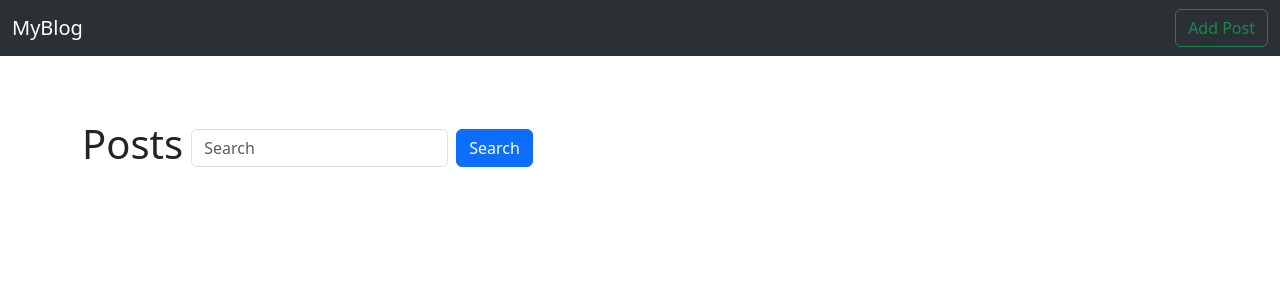
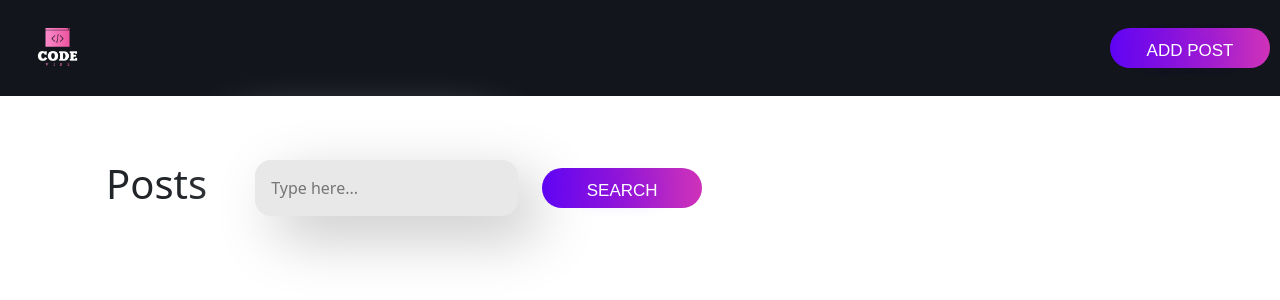
Before and after one commit to abdulrahim-ramadan/Simple-Blog-Webseite, a Django app: page /blog/ in a window 1280 px wide. Shown: the top 300 px of the page. Run offline with Django 5.2, Linux system fonts and the light colour scheme; data that the repository does not hold is empty; some libraries are stand-ins or nearby versions.

Commit message:
Upadte Frontend

```diff
--- a/blog/templates/blog/post_detail.html
+++ b/blog/templates/blog/post_detail.html
@@ -33,7 +33,7 @@
             {% endif %}
         </div>
         <div  class="d-flex py-3">
-                <a href="/blog/{{post.id}}/comment" class="btn btn btn-primary">Add Comment</a>
+                <a href="/blog/{{post.id}}/comment " class="button">Add Comment</a>
             </div>
         </div>
     </div>
--- a/blog/templates/blog/post_form.html
+++ b/blog/templates/blog/post_form.html
@@ -12,8 +12,9 @@
                     <form method="post" enctype="multipart/form-data">
                         {% csrf_token %}
 
-                        {% bootstrap_form form %}
-                        {% bootstrap_button button_type="submit" content="Add" %}
+                        {{ form.as_p }}
+
+                        <button type="submit" class="button">Add</button>
                     </form>
                 </div>
         </div>
--- a/blog/templates/blog/post_list.html
+++ b/blog/templates/blog/post_list.html
@@ -4,31 +4,46 @@
 {% block body %}
 <div class="container my-5">
     <div class="d-flex align-items-center">
-        <h1 class="py-3">Posts</h1>
+        <h1 class="py-3 px-4">Posts</h1>
         <form method="GET" class="form-inline d-flex align-items-center">
-            <div class="form-group has-search mx-2">
-                <span class="fa fa-search form-control-feedback"></span>
-                <input type="search" name="q" class="form-control" placeholder="Search" value="{{ request.GET.q }}">
+            <div class="mx-3 py-3 px-2">
+                <input type="search" name="q" class="input" placeholder="Type here..." value="{{ request.GET.q }}">
             </div>
-            <button type="submit" class="btn btn-primary">Search</button>
+            <button type="submit" class="button">Search</button>
             {% if request.GET.q %}
-                <a href="/blog" class="mx-2 btn btn-secondary ml-2">Reset</a>
+                <a href="/blog" class="buttonml-2 button px-3">Reset</a>
             {% endif %}
         </form>
     </div>
-        <div class="row">
+
             {% for item in post_list %}
-                <div class="col-lg-3">
-                    <div class="card" >
-                        <img src="{{item.image.url}}" class="card-img-top" alt="...">
-                        <div class="card-body">
-                        <h5 class="card-title">{{item.title}}</h5>
-                        <a href="/blog/{{item.id}}" class="btn btn-primary">details</a>
+            <main>
+                <section class="cards py-3">
+                    <div class="card">
+                        <div class="card-image">
+                            <img src="{{item.image.url}}" />
+                        </div>
+                        <div class="card-text">
+                            <h2>{{item.title}}</h2>
+                            <p>{{item.content|safe}}</p>
+                        </div>
+                        <div class="card-inner">
+                            <a href="/blog/{{item.id}}" class="button">details</a>
+                            <i class="fa fa-thumbs-o-up fa-lg" aria-hidden="true"></i>
                         </div>
                     </div>
-                </div>
+            </section>
+
+            </main>
             {% endfor %}
         </div>
     </div>
 
+
+
+
+
+
+
+
     {% endblock body %}
--- /dev/null
+++ b/static/css/style.css
@@ -0,0 +1,151 @@
+.nav-content {
+  display: inline-block;
+  align-items: center;
+  background: #12151c;
+  font-family: "Poppins", sans-serif;
+  width: 100%;
+}
+.nav-logo {
+  position: relative;
+  display: inline-block;
+  justify-content: center;
+}
+
+.nav-logo img {
+  width: 95px;
+}
+.menu-list {
+  position: relative;
+  display: inline-block;
+  min-width: 300px;
+  text-align: right;
+  right: 5px;
+  height: 120px;
+  /* float: right; */
+}
+.menu-list ul#menu {
+  position: relative;
+  width: auto;
+  display: flex;
+  align-items: center;
+  justify-content: center;
+  height: 95px;
+}
+#menu li {
+  list-style: none;
+  padding: 10px 10px;
+  margin: 0 0.3vh;
+}
+#menu li a {
+color: white;
+text-decoration: none;
+text-transform: uppercase;
+font-weight: 600;
+}
+
+
+/* btn */
+
+.button {
+  height: 40px;
+  width: 160px;
+  margin: auto;
+  align-items: center;
+  border-radius: 50px;
+  border: none;
+  text-align: center;
+  color: transparent;
+  text-shadow: 0 0 0 rgb(255, 255, 255);
+  font-size: 17px;
+  font-weight: 500;
+  text-transform: uppercase;
+  text-decoration: none;
+  box-sizing: border-box;
+  cursor: pointer;
+  transition: transform 50ms ease;
+  background: linear-gradient(90deg, #5f03f4, #f441a5, #b81fff, #5f03f4);
+  color: #ffffff;
+  text-shadow: rgba(140, 0, 255, 0.9) 0px 0px 20px;
+  background-size: 400%;
+  display: block;
+  margin-right: auto;
+  margin-left: auto;
+  font-family: "Montserrat", sans-serif;
+
+}
+
+.button:hover {
+  -webkit-box-shadow: 0px 0px 15px 0px rgba(155, 0, 194, 0.9);
+  -moz-box-shadow: 0px 0px 15px 0px rgba(155, 0, 194, 0.9);
+  box-shadow: 0px 0px 15px 0px rgba(155, 0, 194, 0.9);
+  animation: animate 8s ease infinite;
+  transition: box-shadow, 0.4s;
+  border: none;
+  font-size: 19px;
+  transform: scale(1.05, 1.05);
+  background: linear-gradient(90deg, #5f03f4, #f441a5, #b81fff, #5f03f4);
+  background-size: 400%;
+  animation: animate 7s cubic-bezier(0.75, 0.75, 0.75, 0.75) infinite,
+}
+
+.button:hover:before {
+  filter: blur(20px);
+  opacity: 1;
+  animation: animate 8s linear infinite;
+}
+
+@keyframes animate {
+  0% {
+    background-position: 0%;
+  }
+
+  100% {
+    background-position: 400%;
+  }
+}
+
+
+
+.nav-content {
+  display: flex;
+  justify-content: space-between;
+  align-items: center;
+  padding: 10px;
+}
+
+.button-container {
+  margin-left: auto;
+}
+
+.button {
+  text-decoration: none;
+  padding: 10px 15px;
+  background-color: #3498db;
+  color: #fff;
+  border: none;
+  cursor: pointer;
+}
+
+.button a {
+  color: inherit;
+  text-decoration: none;
+}
+ /* search bar */
+
+ .input {
+  border: none;
+  padding: 1rem;
+  border-radius: 1rem;
+  background: #e8e8e8;
+  box-shadow: 20px 20px 60px #c5c5c5,
+     -20px -20px 60px #ffffff;
+  transition: 0.3s;
+ }
+
+ .input:focus {
+  outline-color: #e8e8e8;
+  background: #e8e8e8;
+  box-shadow: inset 20px 20px 60px #c5c5c5,
+     inset -20px -20px 60px #ffffff;
+  transition: 0.3s;
+ }
--- a/templates/base.html
+++ b/templates/base.html
@@ -5,27 +5,20 @@
     <meta name="viewport" content="width=device-width, initial-scale=1">
     <title>Blog</title>
     <link href="https://cdn.jsdelivr.net/npm/bootstrap@5.3.2/dist/css/bootstrap.min.css" rel="stylesheet" integrity="sha384-T3c6CoIi6uLrA9TneNEoa7RxnatzjcDSCmG1MXxSR1GAsXEV/Dwwykc2MPK8M2HN" crossorigin="anonymous">
+    <link rel="stylesheet" href="/static/css/style.css">
   </head>
   <body>
 
+    <nav class="nav-content">
+      <a class="nav-logo" href="/blog">
+        <img src="/static/css/IMG_1550.PNG" class="mylogo d-inline-block align-center" alt="">
+      </a>
 
+      <div class="button-container">
+        <button class="button"><a href="/blog/new">Add Post</a></button>
+      </div>
+    </nav>
 
-    <nav class="navbar navbar-expand-lg bg-body-tertiary" data-bs-theme="dark">
-        <div class="container-fluid">
-          <a class="navbar-brand" href="/blog">MyBlog</a>
-          <button class="navbar-toggler" type="button" data-bs-toggle="collapse" data-bs-target="#navbarSupportedContent" aria-controls="navbarSupportedContent" aria-expanded="false" aria-label="Toggle navigation">
-            <span class="navbar-toggler-icon"></span>
-          </button>
-
-
-
-
-
-            <div class="d-flex">
-                <a href="/blog/new" class="btn btn-outline-success">Add Post</a>
-            </div>
-        </div>
-      </nav>
 
 
       {% block body %}
```
Also changed, not shown: blog/templates/blog/comment_form.html (+10 -7 lines), blog/templates/blog/post_edit.html (+9 -5 lines), blog/templates/blog/post_confirm_delete.html (line endings or trailing spaces), media/posts/IMG_1151.JPG (added), media/posts/pexels-cottonbro-studio-6804595.jpg (added), static/css/IMG_1550.PNG (added), static/css/IMG_1567.PNG (added).
